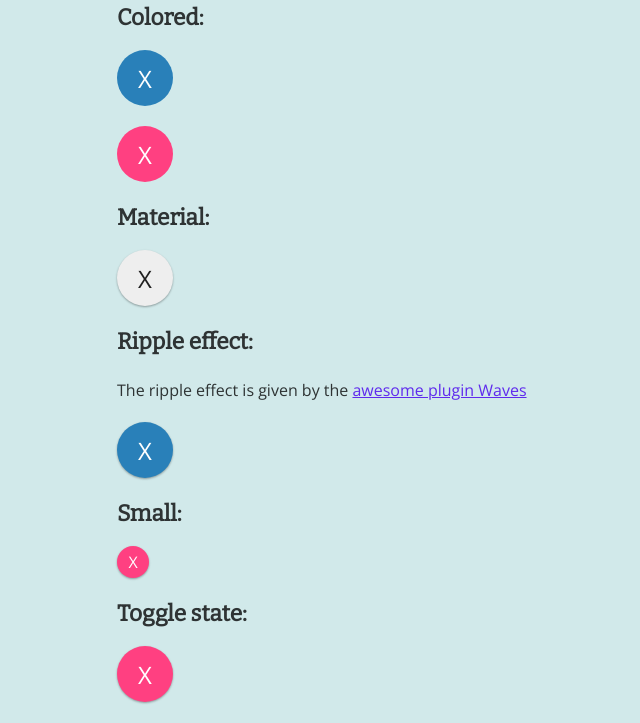
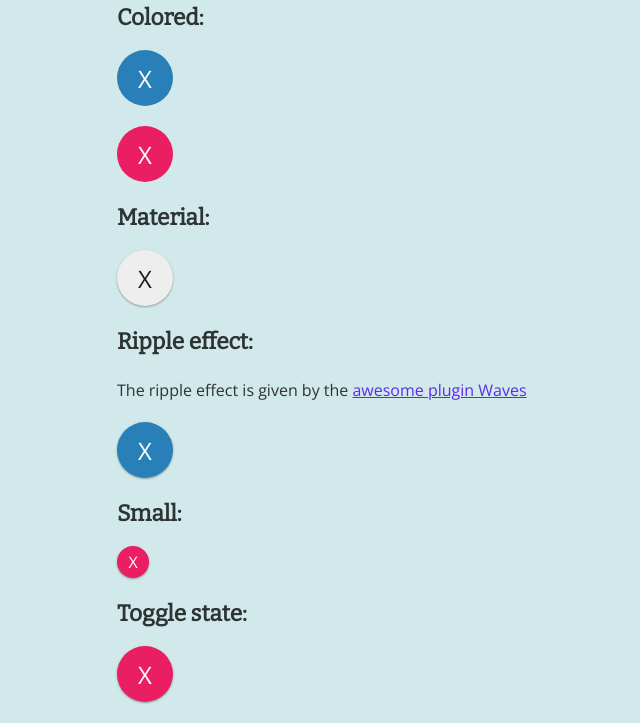
Before and after one commit to iliketomatoes/speeddial, a website: page index.html in a window 1280 px wide. Shown: the part 800-1523 px from the top of the page, without its empty margins (103-743 px from the left). Drawn offline with nearby package versions, Linux system fonts and the light colour scheme.

Commit message:
fix: Change pink color for a slightly better contrast ratio

```diff
--- a/index.html
+++ b/index.html
@@ -229,6 +229,14 @@
 		</p>
 	</footer>
 
+	<a href="https://your-url" class="github-corner">
+		<svg width="80" height="80" viewBox="0 0 250 250" style="fill:#70B7FD; color:#fff; position: absolute; top: 0; border: 0; right: 0;">
+			<path d="M0,0 L115,115 L130,115 L142,142 L250,250 L250,0 Z"></path><path d="M128.3,109.0 C113.8,99.7 119.0,89.6 119.0,89.6 C122.0,82.7 120.5,78.6 120.5,78.6 C119.2,72.0 123.4,76.3 123.4,76.3 C127.3,80.9 125.5,87.3 125.5,87.3 C122.9,97.6 130.6,101.9 134.4,103.2" fill="currentColor" style="transform-origin: 130px 106px;" class="octo-arm"></path>
+			<path d="M115.0,115.0 C114.9,115.1 118.7,116.5 119.8,115.4 L133.7,101.6 C136.9,99.2 139.9,98.4 142.2,98.6 C133.8,88.0 127.5,74.4 143.8,58.0 C148.5,53.4 154.0,51.2 159.7,51.0 C160.3,49.4 163.2,43.6 171.4,40.1 C171.4,40.1 176.1,42.5 178.8,56.2 C183.1,58.6 187.2,61.8 190.9,65.4 C194.5,69.0 197.7,73.2 200.1,77.6 C213.8,80.2 216.3,84.9 216.3,84.9 C212.7,93.1 206.9,96.0 205.4,96.6 C205.1,102.4 203.0,107.8 198.3,112.5 C181.9,128.9 168.3,122.5 157.7,114.1 C157.9,116.9 156.7,120.9 152.7,124.9 L141.0,136.5 C139.8,137.7 141.6,141.9 141.8,141.8 Z" fill="currentColor" class="octo-body"></path>
+		</svg>
+	</a>
+	<style>.github-corner:hover .octo-arm{animation:octocat-wave 560ms ease-in-out}@keyframes octocat-wave{0%,100%{transform:rotate(0)}20%,60%{transform:rotate(-25deg)}40%,80%{transform:rotate(10deg)}}@media (max-width:500px){.github-corner:hover .octo-arm{animation:none}.github-corner .octo-arm{animation:octocat-wave 560ms ease-in-out}}</style>
+
 	<script src="https://cdnjs.cloudflare.com/ajax/libs/highlight.js/9.5.0/highlight.min.js"></script>
 	<script src="./demo/vendor/waves.min.js"></script>
 	<script src="./dist/speeddial.js"></script>
@@ -249,5 +257,14 @@
 		Waves.init();
 	}());
 	</script>
+	<script>
+	(function(i,s,o,g,r,a,m){i['GoogleAnalyticsObject']=r;i[r]=i[r]||function(){
+	(i[r].q=i[r].q||[]).push(arguments)},i[r].l=1*new Date();a=s.createElement(o),
+	m=s.getElementsByTagName(o)[0];a.async=1;a.src=g;m.parentNode.insertBefore(a,m)
+	})(window,document,'script','https://www.google-analytics.com/analytics.js','ga');
+
+	ga('create', 'UA-80644722-1', 'auto');
+	ga('send', 'pageview');
+	</script>
 </body>
 </html>
--- a/package.json
+++ b/package.json
@@ -1,6 +1,6 @@
 {
   "name": "speeddial",
-  "version": "0.2.1",
+  "version": "0.2.2",
   "description": "Speed dial button inspired by Google Material design",
   "main": "dist/speeddial.js",
   "jsnext:main": "dist/index.mjs",
--- a/scss/speeddial.scss
+++ b/scss/speeddial.scss
@@ -57,7 +57,7 @@ $option-font-color: rgba(#000, .87);
 
 .speed-dial--pink {
     .speed-dial__btn {
-        background: rgb(255, 64, 129);
+        background: #E91E63;
         color: rgb(255, 255, 255);
     }
 }
```
Also changed, not shown: dist/css/speeddial.css, dist/speeddial.js. Lines whose indentation alone changed are shown as unchanged.
